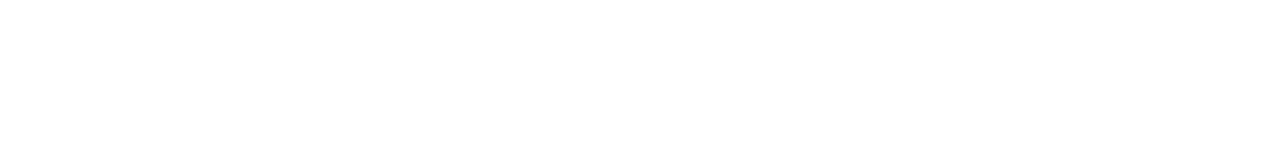
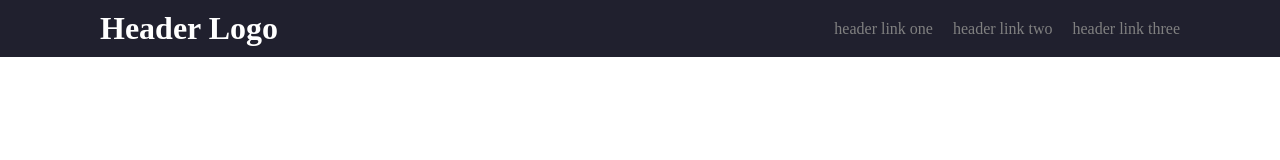
Before and after one commit to oll310e/odin-landing-page1, a plain HTML site: page index.html in a window 1280 px wide. Drawn offline with Linux system fonts and the light colour scheme.

Commit message:
Add header markup and styles

```diff
--- a/index.html
+++ b/index.html
@@ -6,6 +6,11 @@
         <link href="styles.css" rel="stylesheet">
     </head>
     <body>
-
+        <header>
+            <h1 class="logo">Header Logo</h1>
+            <a href="/" class="header-link">header link one</a>
+            <a href="/" class="header-link">header link two</a>
+            <a href="/" class="header-link">header link three</a>
+        </header>
     </body>
 </html>
--- a/styles.css
+++ b/styles.css
@@ -0,0 +1,33 @@
+* {
+    margin: 0;
+    padding: 0;
+}
+
+body {
+    box-sizing: border-box;
+}
+
+:root {
+    --header-color: rgb(32, 32, 46);
+
+}
+
+/* Header */
+
+header {
+    background-color: var(--header-color);
+    display: flex;
+    align-items: center;
+    gap: 20px;
+    padding: 10px 100px;
+}
+
+.logo {
+    margin-right: auto;
+    color: white;
+}
+
+.header-link {
+    color: grey;
+    text-decoration: none;
+}
```
